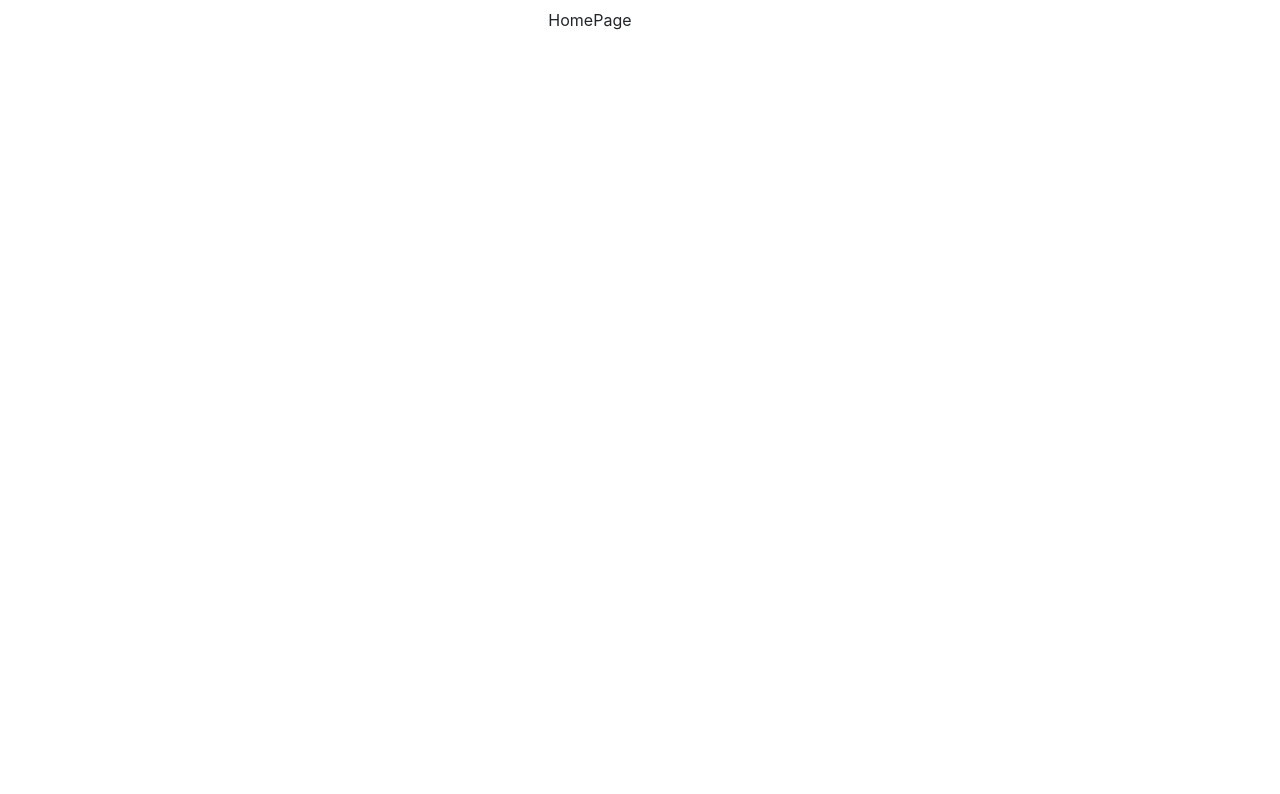
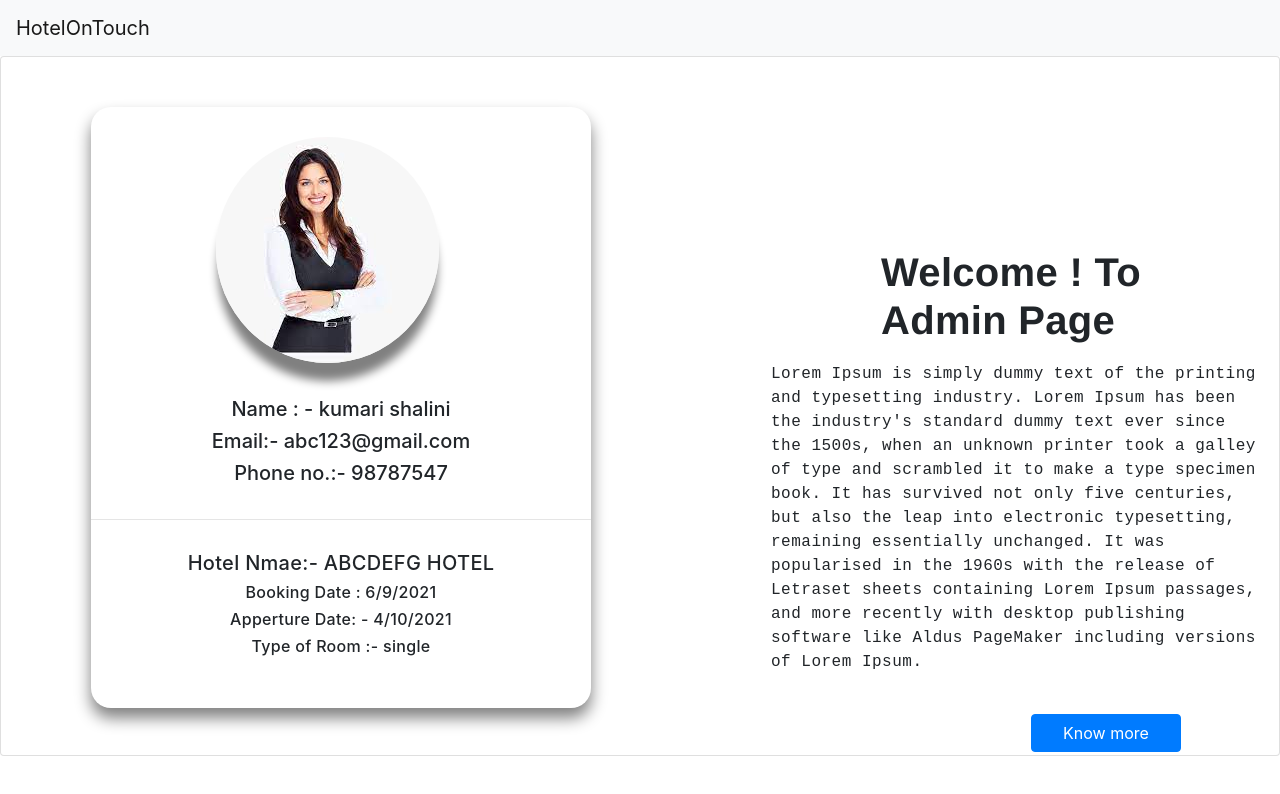
Before and after one commit to ayan-biswas0412/gssoc2021-HotelOnTouch, a React (Create React App) app in the folder hotel-admin-frontend/: page / in a window 1280 px wide. Shown: the top 794 px of the page. Built offline with nearby package versions, Linux system fonts and the light colour scheme.

Commit message:
home page

```diff
--- a/hotel-admin-frontend/package.json
+++ b/hotel-admin-frontend/package.json
@@ -10,6 +10,7 @@
     "react": "^17.0.1",
     "react-bootstrap": "^1.5.0",
     "react-dom": "^17.0.1",
+    "react-fontawesome": "^1.7.1",
     "react-router-dom": "^5.2.0",
     "react-scripts": "4.0.2",
     "web-vitals": "^1.1.0"
--- a/hotel-admin-frontend/public/index.html
+++ b/hotel-admin-frontend/public/index.html
@@ -24,6 +24,9 @@
       work correctly both with client-side routing and a non-root public URL.
       Learn how to configure a non-root public URL by running `npm run build`.
     -->
+
+
+
     <title>React App</title>
   </head>
   <body>
--- a/hotel-admin-frontend/src/App.js
+++ b/hotel-admin-frontend/src/App.js
@@ -1,12 +1,19 @@
 import React from 'react';
-import { Switch, Route } from 'react-router-dom';
-import { HomePage} from './pages';
+import {BrowserRouter as Router, Switch, Route } from 'react-router-dom';
+import  HomePage from './pages/HomePage';
+import Navbar from './pages/NavbarComp';
+
 
 const App = () => {
   return (
     <div className='App'>
+      <Navbar />
       <Switch>
+        <Router>
         <Route exact path='/' component={HomePage} />
+
+        </Router>
+
       </Switch>
     </div>
   );
--- /dev/null
+++ b/hotel-admin-frontend/src/Stylesheet/Home.css
@@ -0,0 +1,49 @@
+.card{
+    height: 700px;
+    box-sizing: border-box;
+}
+
+.card2{
+    width: 500px;
+    height: 2000px;
+    margin-top:50px ;
+    margin-left: 90px;
+    border-radius: 20px;
+    box-shadow: 0px 10px 16px gray;
+    box-sizing: border-box;
+}
+.img{
+   margin-left: 25%;
+   margin-top:30px ;
+   border-radius: 50%;
+   box-shadow: 0px 20px 10px -2px  gray ;
+   box-sizing: border-box;
+}
+.details{
+    padding: 10px;
+    text-align: center;
+}
+.hotel_details{
+    text-align: center;
+    padding: 15px;
+    letter-spacing: .3px;
+}
+
+.h1tag{
+    font-size: 40px;
+    font-weight: bolder;
+    margin-left: 850px;
+    margin-top: -490px;
+    padding: 10px;
+    letter-spacing: .3px;
+    font-family: 'Franklin Gothic Medium', 'Arial Narrow', Arial, sans-serif;
+}
+.ptag{
+    margin-left: 750px;
+    font-family: 'Courier New', Courier, monospace;
+    letter-spacing: .5px;
+}
+.btn{
+    margin-left: 1010px;
+    width: 150px;
+}
--- a/hotel-admin-frontend/src/pages/HomePage.js
+++ b/hotel-admin-frontend/src/pages/HomePage.js
@@ -1,8 +1,55 @@
 import React from 'react';
-import { Wrapper } from '../components';
+import '../Stylesheet/Home.css';
+import Imgage from '../Images/lorem.png';
 
-function HomePage(){
-  return <Wrapper text='HomePage' />;
-};
+export default function HomePage() {
+  return (
+    <>
 
-export default HomePage ;
+        <div >
+            <div class="card" >
+              <div class="card2 " >
+                <div>
+                <img src={Imgage} class="img" alt="lorem image" />
+                </div>
+                <br></br>
+                <div>
+                <div className="details">
+                  <h5>Name : - kumari shalini</h5>
+                  <h5>Email:- abc123@gmail.com</h5>
+                  <h5>Phone no.:- 98787547</h5>
+                </div>
+                <hr></hr>
+                <div className="hotel_details">
+                  <div className="card3">
+                    <h5>Hotel Nmae:- ABCDEFG HOTEL</h5>
+                  </div>
+                  <div className="card4">
+                    <h6> Booking Date : 6/9/2021</h6>
+                  </div>
+                  <div className="card5">
+                    <h6>Apperture Date: - 4/10/2021</h6>
+                  </div>
+                  <div className="card6">
+                    <h6>Type of Room :- single</h6>
+                  </div>
+                </div>
+                </div>
+
+              </div>
+              <div class="card-body">
+              <h1 class="card-title" className="h1tag">Welcome ! To Admin Page</h1>
+              <p class="card-text" className="ptag">Lorem Ipsum is simply dummy text of the printing and typesetting industry.
+              Lorem Ipsum has been the industry's standard dummy text ever since the 1500s, when an unknown printer took a galley of
+              type and scrambled it to make a type specimen book. It has survived not only five centuries, but also the leap into electronic
+              typesetting, remaining essentially unchanged. It was popularised in the 1960s with the release of Letraset sheets containing Lorem Ipsum passages,
+              and more recently with desktop publishing software like Aldus PageMaker including versions of Lorem Ipsum.
+              </p>
+            <br></br>
+            <a href="#" className="btn" class="btn btn-primary">Know more</a>
+              </div>
+            </div>
+          </div>
+    </>
+  )
+}
--- /dev/null
+++ b/hotel-admin-frontend/src/pages/NavbarComp.js
@@ -0,0 +1,23 @@
+import React from "react";
+import {
+  Navbar
+} from "react-bootstrap";
+
+import {Link} from 'react-router-dom';
+
+export default function NavbarComp() {
+    return (
+        <Navbar
+          sticky="top"
+          collapseOnSelect
+          expand="lg"
+          bg="light"
+          variant="light"
+        >
+          <Navbar.Brand as={Link} to='/'>
+             HotelOnTouch
+          </Navbar.Brand>
+          <Navbar.Toggle aria-controls="responsive-navbar-nav" />
+        </Navbar>
+      );
+}
```
Also changed, not shown: hotel-admin-frontend/src/Images/lorem.png (added).
